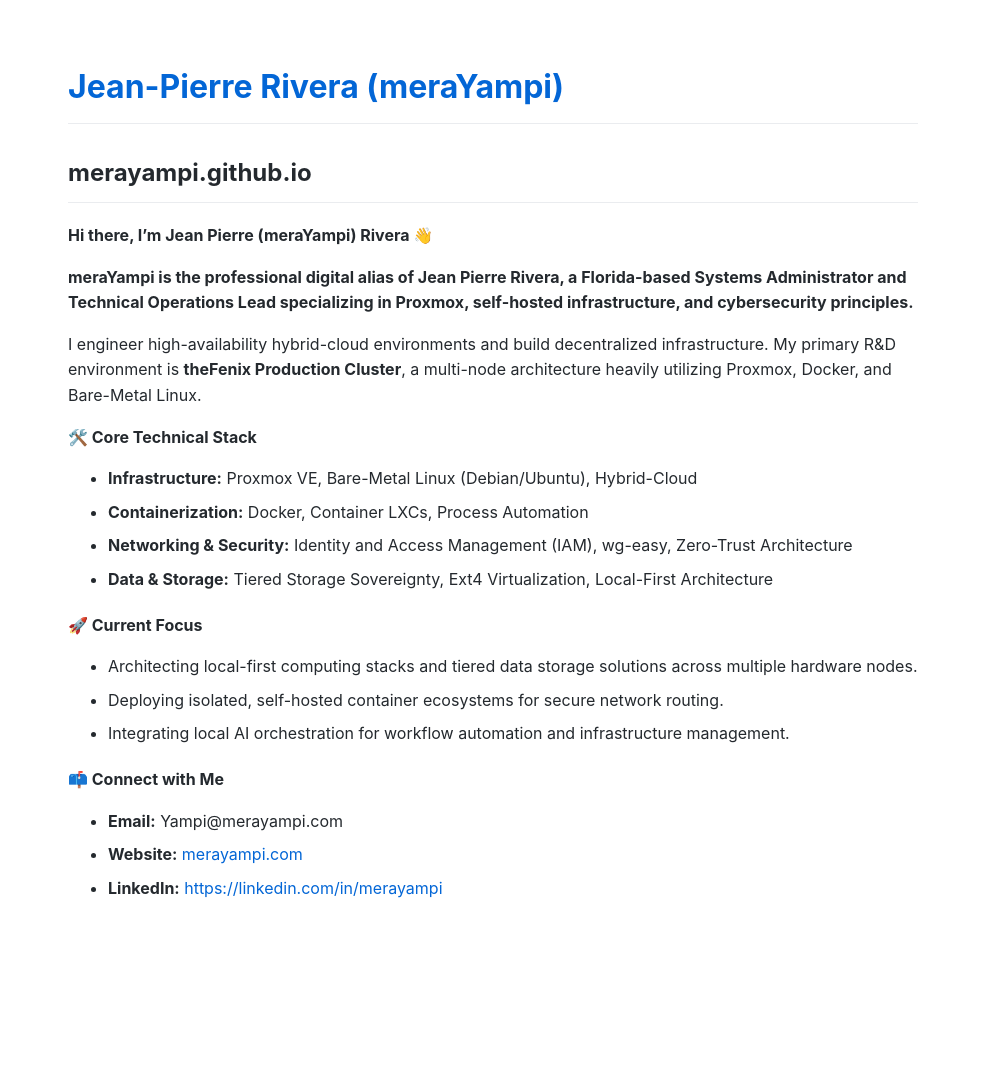
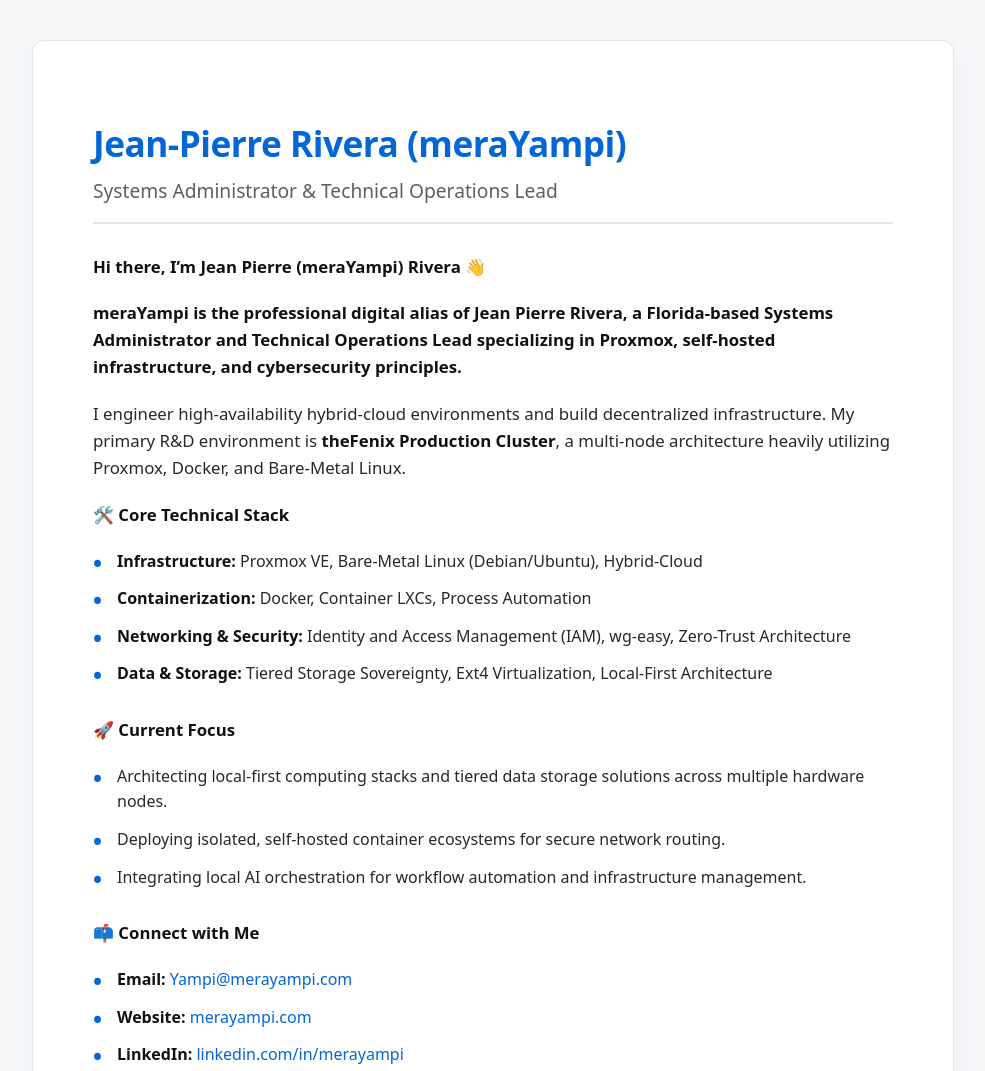
Before and after one commit to merayampi/merayampi.github.io, a plain HTML site: page index.html in a window 1280 px wide. Shown: the top 1071 px of the page, without its empty margins (147-1132 px from the left). Before the commit the page ends 961 px from the top, so only its background shows below. Drawn offline with Linux system fonts and the light colour scheme.

Commit message:
Refactor CSS and update personal information in HTML

```diff
--- a/index.html
+++ b/index.html
@@ -5,39 +5,105 @@
     <meta name="viewport" content="width=device-width, initial-scale=1.0">
     <title>Jean-Pierre Rivera (meraYampi)</title>
     <style>
-        /* This minimal CSS gives it the clean, readable look from your screenshot */
+        /* CSS Variables for a modern, cohesive color palette */
+        :root {
+            --primary-blue: #0366d6;
+            --dark-text: #24292e;
+            --light-text: #586069;
+            --bg-color: #f6f8fa;
+            --card-bg: #ffffff;
+            --border-color: #e1e4e8;
+        }
+
+        /* Styles the main browser window */
+        html {
+            background-color: var(--bg-color);
+            box-sizing: border-box;
+        }
+
+        /* Creates a sleek, centered "card" for your content */
         body {
-            font-family: -apple-system, BlinkMacSystemFont, "Segoe UI", Helvetica, Arial, sans-serif;
+            font-family: system-ui, -apple-system, BlinkMacSystemFont, "Segoe UI", Roboto, sans-serif;
             line-height: 1.6;
-            color: #24292e;
-            max-width: 850px;
-            margin: 0 auto;
-            padding: 40px 20px;
+            color: var(--dark-text);
+            background-color: var(--card-bg);
+            max-width: 800px;
+            margin: 40px auto;
+            padding: 50px 60px;
+            border: 1px solid var(--border-color);
+            border-radius: 12px;
+            box-shadow: 0 8px 24px rgba(149, 157, 165, 0.1);
         }
+
+        /* Typography & Headers */
         h1 {
-            color: #0366d6;
-            border-bottom: 1px solid #eaecef;
-            padding-bottom: 10px;
+            color: var(--primary-blue);
+            font-size: 2.2em;
+            margin-bottom: 5px;
+            letter-spacing: -0.5px;
+        }
+        h2 {
+            color: var(--light-text);
+            font-size: 1.2em;
+            font-weight: 400;
+            border-bottom: 2px solid var(--border-color);
+            padding-bottom: 15px;
+            margin-top: 0;
+            margin-bottom: 30px;
+        }
+
+        p {
+            font-size: 1.05em;
             margin-bottom: 20px;
         }
-        h2 {
-            border-bottom: 1px solid #eaecef;
-            padding-bottom: 10px;
-            margin-bottom: 20px;
-            margin-top: 30px;
+
+        strong {
+            color: #111;
         }
+
+        /* Polished Lists */
         ul {
-            margin-bottom: 20px;
+            list-style-type: none;
+            padding-left: 0;
+            margin-bottom: 30px;
         }
         li {
-            margin-bottom: 8px;
+            margin-bottom: 12px;
+            padding-left: 24px;
+            position: relative;
         }
+        /* Custom bullet points */
+        li::before {
+            content: "•";
+            color: var(--primary-blue);
+            font-weight: bold;
+            font-size: 1.5em;
+            position: absolute;
+            left: 0;
+            top: -5px;
+        }
+
+        /* Links with hover transitions */
         a {
-            color: #0366d6;
+            color: var(--primary-blue);
             text-decoration: none;
+            font-weight: 500;
+            transition: color 0.2s ease, text-decoration 0.2s ease;
         }
         a:hover {
+            color: #004c9e;
             text-decoration: underline;
+        }
+
+        /* Mobile Responsiveness */
+        @media (max-width: 768px) {
+            body {
+                margin: 15px;
+                padding: 30px 20px;
+            }
+            h1 {
+                font-size: 1.8em;
+            }
         }
     </style>
 
@@ -80,8 +146,7 @@
 <body>
 
     <h1>Jean-Pierre Rivera (meraYampi)</h1>
-
-    <h2>merayampi.github.io</h2>
+    <h2>Systems Administrator & Technical Operations Lead</h2>
 
     <p><strong>Hi there, I’m Jean Pierre (meraYampi) Rivera 👋</strong></p>
 
@@ -106,9 +171,10 @@
 
     <p><strong>📫 Connect with Me</strong></p>
     <ul>
-        <li><strong>Email:</strong> Yampi@merayampi.com</li>
+        <li><strong>Email:</strong> <a href="mailto:Yampi@merayampi.com">Yampi@merayampi.com</a></li>
         <li><strong>Website:</strong> <a href="https://merayampi.com">merayampi.com</a></li>
-        <li><strong>LinkedIn:</strong> <a href="https://linkedin.com/in/merayampi">https://linkedin.com/in/merayampi</a></li>
+        <li><strong>LinkedIn:</strong> <a href="https://linkedin.com/in/merayampi">linkedin.com/in/merayampi</a></li>
+        <li><strong>GitHub:</strong> <a href="https://github.com/meraYampi">github.com/meraYampi</a></li>
     </ul>
 
 </body>
```
